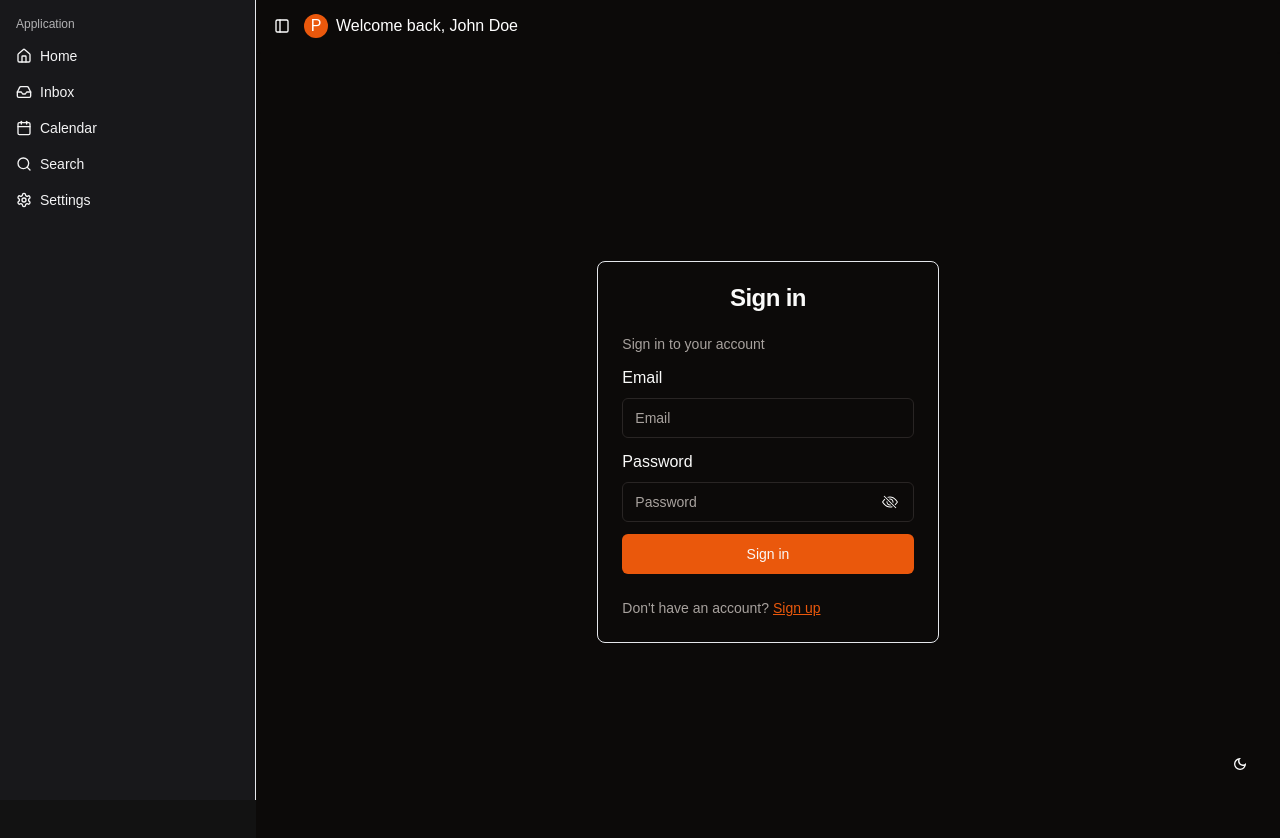
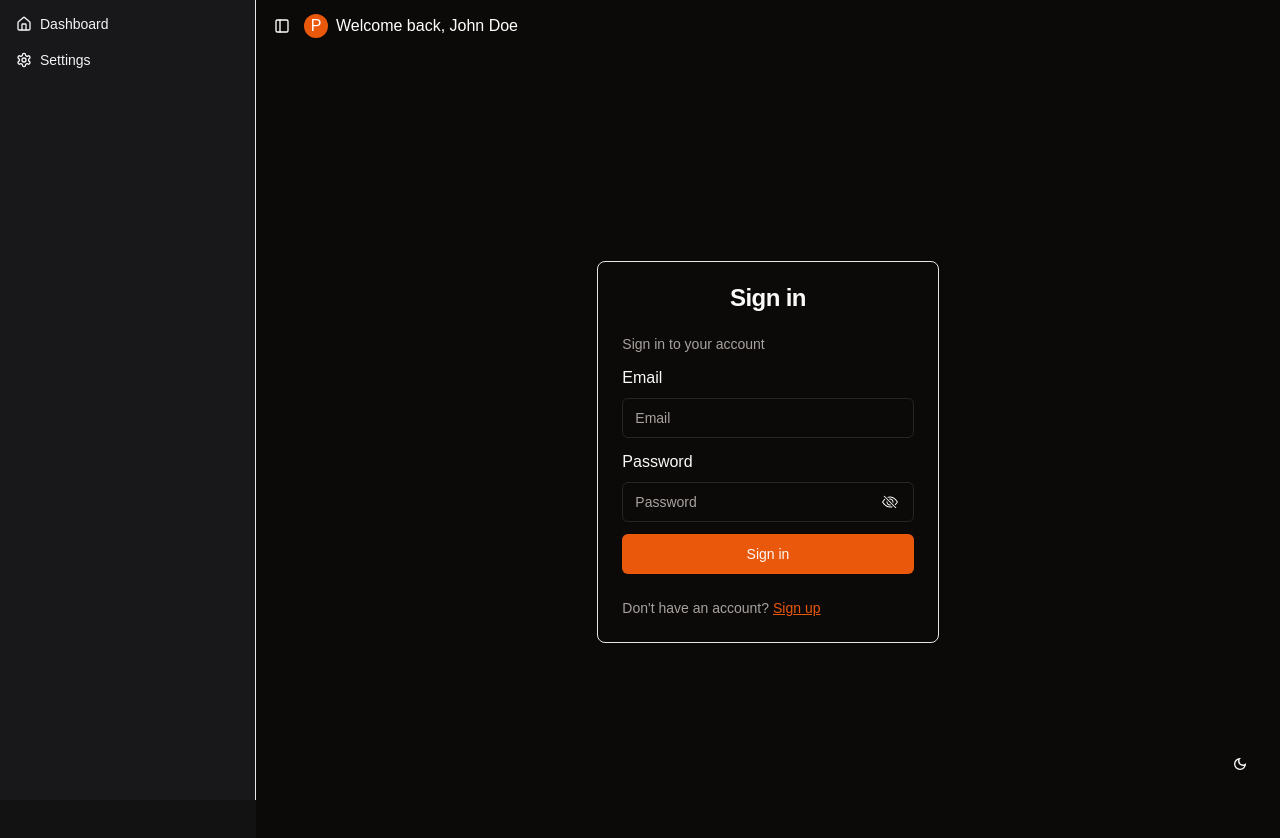
Before and after one commit to ArielSurco/expenses.management.webapp, a Next.js app: page /sign-in in a window 1280 px wide. Shown: the top 838 px of the page. Built offline with nearby package versions, Linux system fonts and the light colour scheme.

Commit message:
feat: map sidebar items using the routes constant

```diff
--- a/src/layout/components/navigation-sidebar.tsx
+++ b/src/layout/components/navigation-sidebar.tsx
@@ -1,58 +1,30 @@
-import { Calendar, Home, Inbox, Search, Settings } from 'lucide-react'
-
 import {
   Sidebar,
   SidebarContent,
   SidebarGroup,
   SidebarGroupContent,
-  SidebarGroupLabel,
   SidebarMenu,
   SidebarMenuButton,
   SidebarMenuItem,
+  SidebarRail,
 } from '@/shared/components/sidebar'
-
-const items = [
-  {
-    title: 'Home',
-    url: '#',
-    icon: Home,
-  },
-  {
-    title: 'Inbox',
-    url: '#',
-    icon: Inbox,
-  },
-  {
-    title: 'Calendar',
-    url: '#',
-    icon: Calendar,
-  },
-  {
-    title: 'Search',
-    url: '#',
-    icon: Search,
-  },
-  {
-    title: 'Settings',
-    url: '#',
-    icon: Settings,
-  },
-]
+import { ROUTES } from '@/shared/constants/routes'
 
 export function NavigationSidebar() {
+  const sidebarItems = Object.values(ROUTES).filter((route) => route.sidebar !== null)
+
   return (
     <Sidebar collapsible='icon'>
       <SidebarContent>
         <SidebarGroup>
-          <SidebarGroupLabel>Application</SidebarGroupLabel>
           <SidebarGroupContent>
             <SidebarMenu>
-              {items.map((item) => (
-                <SidebarMenuItem key={item.title}>
+              {sidebarItems.map((item) => (
+                <SidebarMenuItem key={item.sidebar.title}>
                   <SidebarMenuButton asChild>
-                    <a href={item.url}>
-                      <item.icon />
-                      <span>{item.title}</span>
+                    <a href={item.path}>
+                      <item.sidebar.icon />
+                      <span>{item.sidebar.title}</span>
                     </a>
                   </SidebarMenuButton>
                 </SidebarMenuItem>
@@ -61,6 +33,7 @@ export function NavigationSidebar() {
           </SidebarGroupContent>
         </SidebarGroup>
       </SidebarContent>
+      <SidebarRail />
     </Sidebar>
   )
 }
--- a/src/shared/constants/routes.ts
+++ b/src/shared/constants/routes.ts
@@ -1,16 +1,42 @@
+import { type ComponentPropsWithoutRef, type ComponentType } from 'react'
+
+import { Home, Settings } from 'lucide-react'
+
 interface Route {
   isProtected: boolean
   path: string
+  sidebar?: {
+    title: string
+    icon: ComponentType<ComponentPropsWithoutRef<'svg'>>
+  } | null
 }
 
 export const ROUTES = {
   signIn: {
     path: '/sign-in',
     isProtected: false,
+    sidebar: null,
   },
   signUp: {
     path: '/sign-up',
     isProtected: false,
+    sidebar: null,
+  },
+  dashboard: {
+    path: '/',
+    isProtected: true,
+    sidebar: {
+      title: 'Dashboard',
+      icon: Home,
+    },
+  },
+  settings: {
+    path: '/settings',
+    isProtected: true,
+    sidebar: {
+      title: 'Settings',
+      icon: Settings,
+    },
   },
 } as const satisfies Record<string, Route>
 
```
